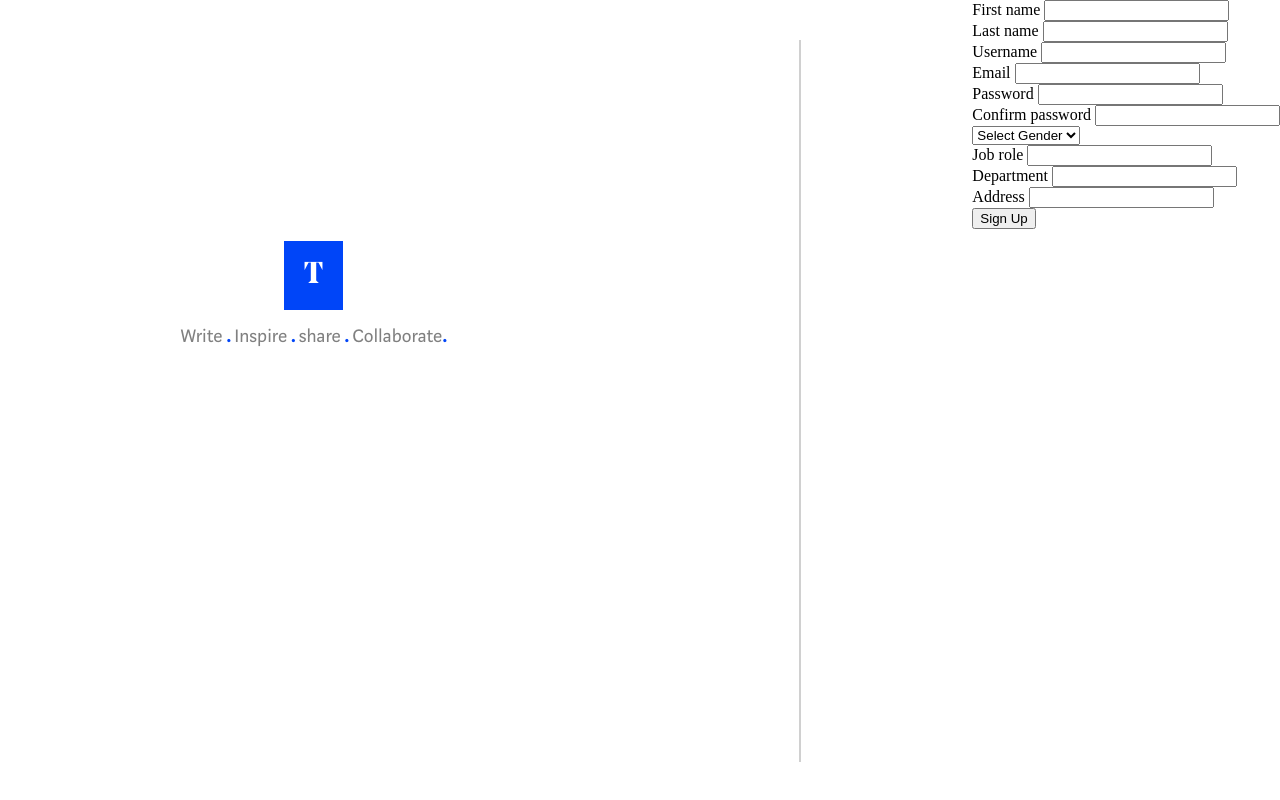
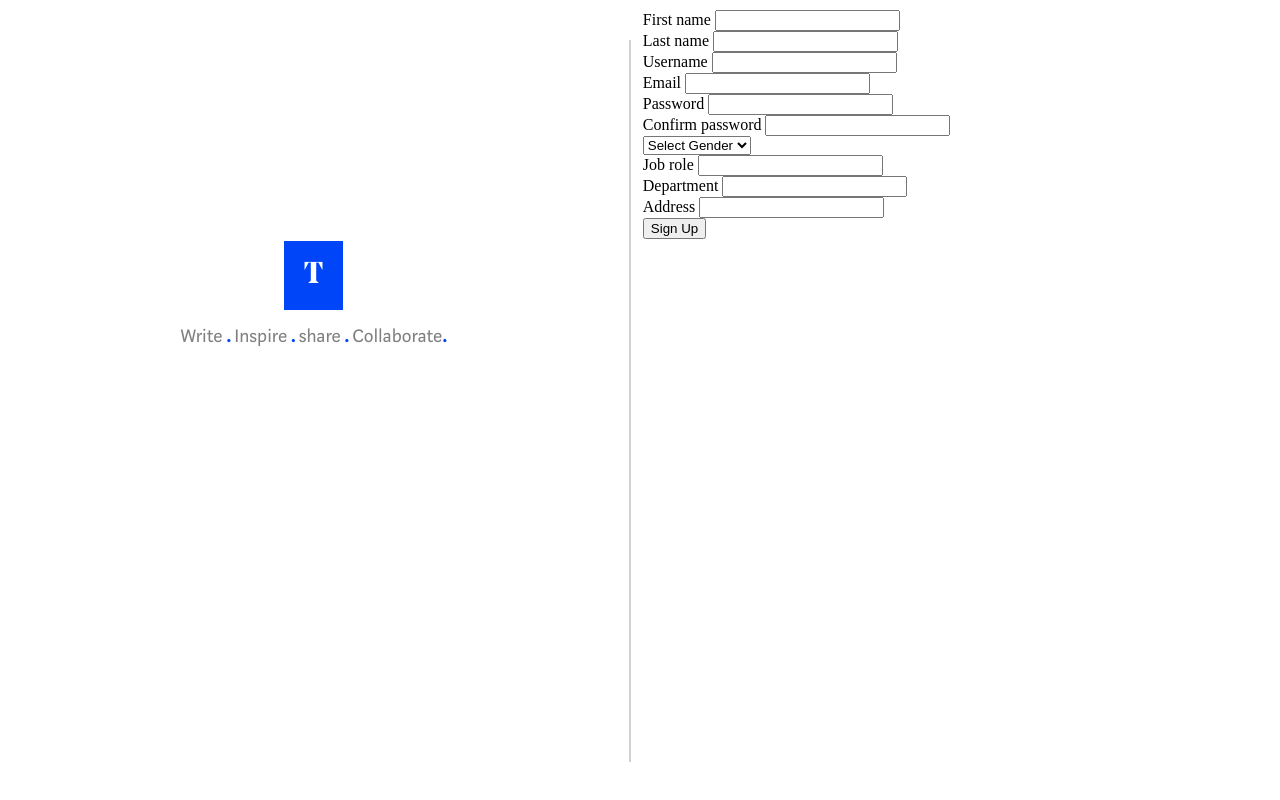
Before and after one commit to RusimbiP/Teamwork, a plain HTML site: page index.html in a window 1280 px wide. Drawn offline with Linux system fonts and the light colour scheme; files whose address does not match are found by name.

Commit message:
feat(signup):make the signup section cover 49% of the page and give it a padding of 10px

```diff
--- a/css/index.css
+++ b/css/index.css
@@ -46,3 +46,8 @@ body{
   color: #0045F8;
   font-weight: bold;
 }
+
+.signup{
+  width: 49%;
+  padding: 10px;
+}
```
